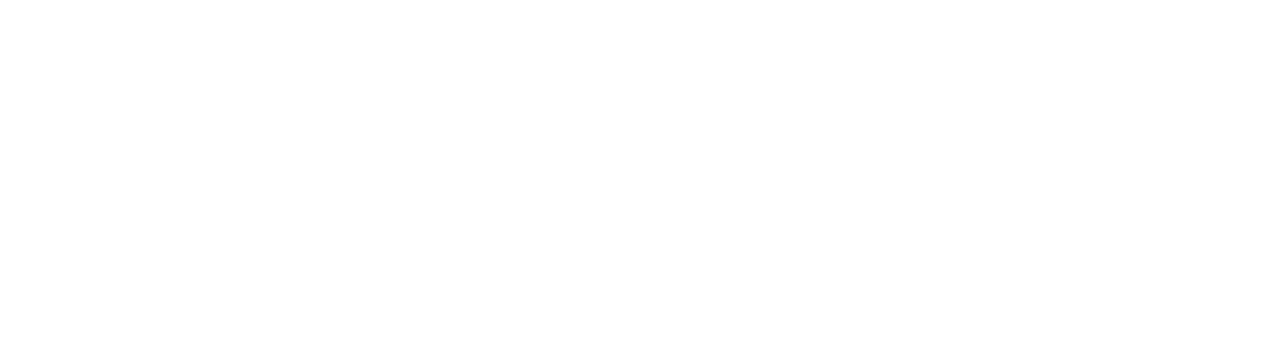
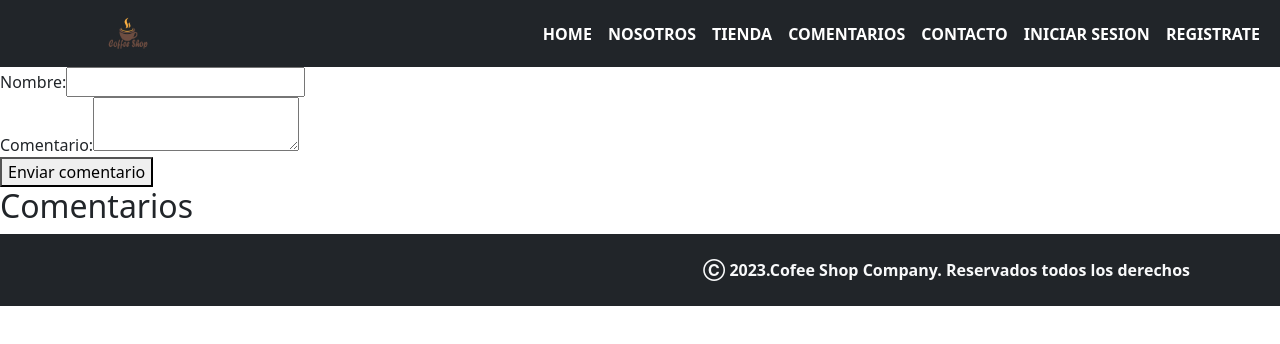
Before and after one commit to dmunoz80/CoffeShop-ProyectoFinal, a React (Create React App) app: page /Comment in a window 1280 px wide. Before the commit this address had no page. Shown: the top 344 px of the page. Built offline with nearby package versions, Linux system fonts and the light colour scheme.

Commit message:
Se agrega vista de comentarios

```diff
--- /dev/null
+++ b/public/Comments.json
@@ -0,0 +1,3 @@
+{
+    "comments": []
+}
--- a/src/App.js
+++ b/src/App.js
@@ -7,6 +7,7 @@
 import Cart from "./views/Cart";
 import Login from "./views/Login";
 import Registre from "./views/Registre";
+import Comment from "./views/Comment"
 
 
 function App() {
@@ -23,6 +24,7 @@
             <Route path="/ShopCart" element={<Cart />} />
             <Route path="/Login" element={<Login />} />
             <Route path="/Registre" element={<Registre />} />
+            <Route path="/Comment" element={<Comment />} />
           </Routes>
         </BrowserRouter>
       </GeneralProvider>
--- /dev/null
+++ b/src/components/CommentForm.js
@@ -0,0 +1,40 @@
+import React, { useState } from 'react';
+
+const CommentForm = ({ onCommentSubmit }) => {
+    const [name, setName] = useState('');
+    const [comment, setComment] = useState('');
+
+    const handleSubmit = (event) => {
+        event.preventDefault();
+        onCommentSubmit({ name, comment });
+        setName('');
+        setComment('');
+    };
+
+    return (
+        <form onSubmit={handleSubmit}>
+            <div>
+                <label htmlFor="name">Nombre:</label>
+                <input
+                    type="text"
+                    id="name"
+                    value={name}
+                    onChange={(e) => setName(e.target.value)}
+                    required
+                />
+            </div>
+            <div>
+                <label htmlFor="comment">Comentario:</label>
+                <textarea
+                    id="comment"
+                    value={comment}
+                    onChange={(e) => setComment(e.target.value)}
+                    required
+                />
+            </div>
+            <button type="submit">Enviar comentario</button>
+        </form>
+    );
+};
+
+export default CommentForm;
--- /dev/null
+++ b/src/components/CommentList.js
@@ -0,0 +1,17 @@
+import React from 'react';
+
+const CommentList = ({ comments }) => {
+    return (
+        <div>
+            <h2>Comentarios</h2>
+            {comments.map((comment, index) => (
+                <div key={index}>
+                    <h3>{comment.name}</h3>
+                    <p>{comment.comment}</p>
+                </div>
+            ))}
+        </div>
+    );
+};
+
+export default CommentList;
--- a/src/components/Navbar.jsx
+++ b/src/components/Navbar.jsx
@@ -18,7 +18,7 @@
             <NavLink to='/' className='text-decoration-none p-2 text-white '>HOME</NavLink>
             <NavLink to='/Nosotros' className='text-decoration-none p-2 text-white'>NOSOTROS</NavLink>
             <NavLink to='/Tienda' className='text-decoration-none p-2 text-white'>TIENDA</NavLink>
-            <NavLink to='/' className='text-decoration-none p-2 text-white'>COMENTARIOS</NavLink>
+            <NavLink to='/Comment' className='text-decoration-none p-2 text-white'>COMENTARIOS</NavLink>
             <NavLink to='/' className='text-decoration-none p-2 text-white'>CONTACTO</NavLink>
             <NavLink to='/Registre' className='text-decoration-none p-2 text-white'>INICIAR SESION</NavLink>
             <NavLink to='/Login' className='text-decoration-none p-2 text-white'>REGISTRATE</NavLink>
--- /dev/null
+++ b/src/views/Comment.jsx
@@ -0,0 +1,40 @@
+import React, { useState, useEffect } from 'react';
+import CommentForm from '../components/CommentForm';
+import CommentList from '../components/CommentList';
+import Navbar from "../components/Navbar"
+import Footer from '../components/Footer';
+
+const App = () => {
+    const [comments, setComments] = useState([]);
+
+    // Cargar comentarios guardados desde el archivo JSON
+    useEffect(() => {
+        fetch('/comments.json')
+            .then((response) => response.json())
+            .then((data) => setComments(data.comments));
+    }, []);
+
+    // Manejar el envío de comentarios y actualizar el archivo JSON simulado
+    const handleCommentSubmit = (newComment) => {
+        const updatedComments = [...comments, newComment];
+        setComments(updatedComments);
+        fetch('/comments.json', {
+            method: 'POST',
+            headers: {
+                'Content-Type': 'application/json',
+            },
+            body: JSON.stringify({ comments: updatedComments }),
+        });
+    };
+
+    return (
+        <div>
+            <Navbar />
+            <CommentForm onCommentSubmit={handleCommentSubmit} />
+            <CommentList comments={comments} />
+            <Footer/>
+        </div>
+    );
+};
+
+export default App;
```
